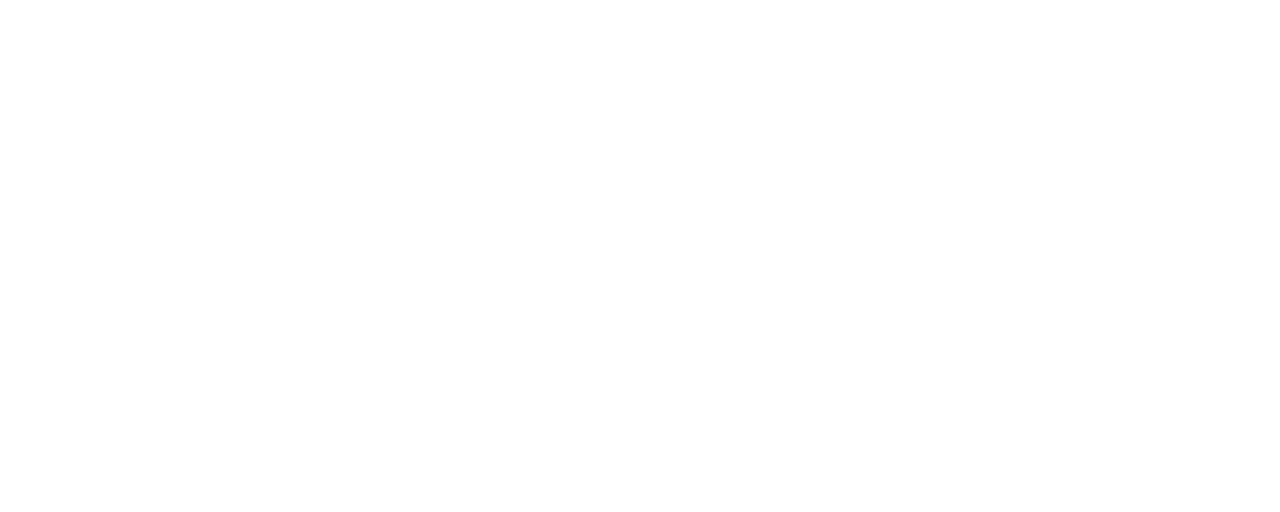
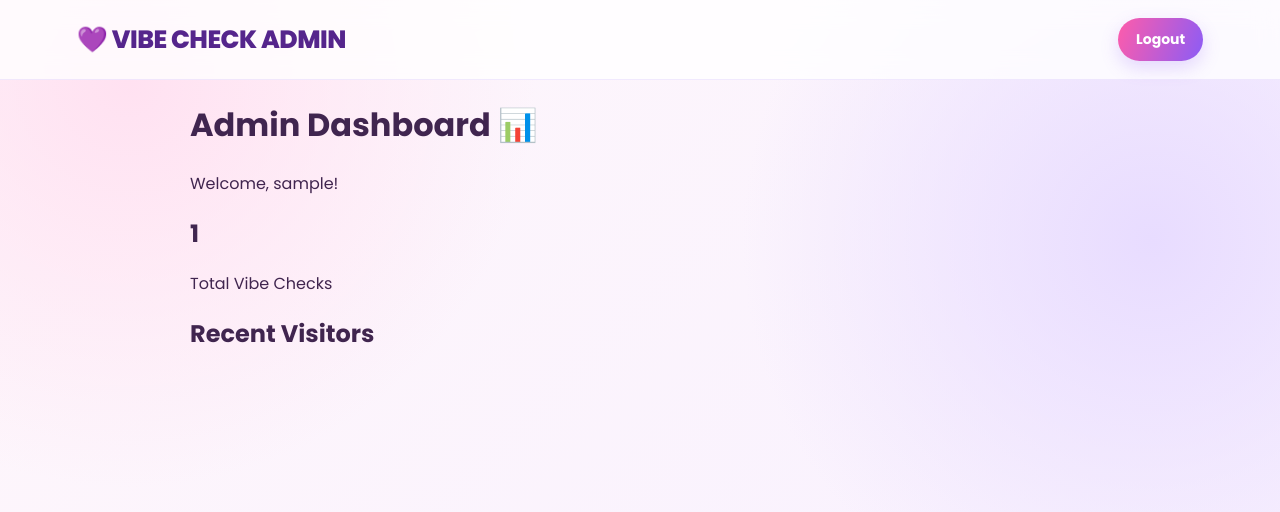
Before and after one commit to aadarshjsr10-pixel/vibe-check-ai, a Flask app: page /admin/dashboard in a window 1280 px wide. Before the commit the part shown is empty. Shown: the top 512 px of the page. Run offline with Flask 3, Linux system fonts and the light colour scheme; a user stored in the database is signed in; tables that the repository leaves empty hold one stand-in row (values such as "Sample post").

Commit message:
Update dashboard.html

```diff
--- a/templates/dashboard.html
+++ b/templates/dashboard.html
@@ -0,0 +1,30 @@
+
+<!DOCTYPE html>
+<html lang="en">
+<head>
+    <meta charset="UTF-8">
+    <meta name="viewport" content="width=device-width, initial-scale=1.0">
+    <title>Admin Dashboard</title>
+    <link rel="stylesheet"
+    href="{{ url_for('static', filename='style.css') }}">
+</head>
+<body>
+
+<header>
+    <h2>💜 VIBE CHECK ADMIN</h2>
+    <a href="{{ url_for('admin_logout') }}">Logout</a>
+</header>
+
+<main class="dashboard">
+
+    <h1>Admin Dashboard 📊</h1>
+    <p>Welcome, {{ current_user.username }}!</p>
+
+    <div class="stats">
+        <div class="stat-card">
+            <h2>{{ total_visitors }}</h2>
+            <p>Total Vibe Checks</p>
+        </div>
+    </div>
+
+    <h2>Recent Visitors</h2>
```
